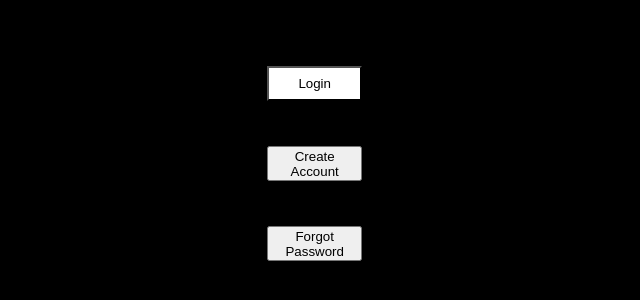
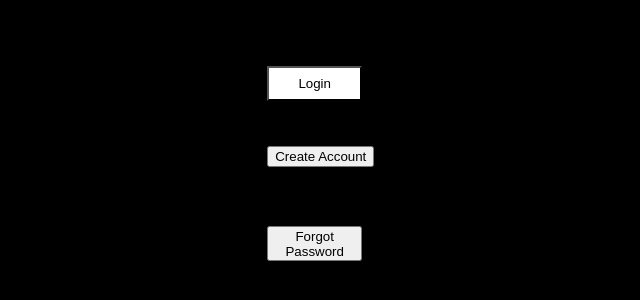
Before and after one commit to Dreadreincarnation/Legacy-chat.com, a plain HTML site: page index.html in a window 1280 px wide. Shown: the part 174-474 px from the top of the page, without its empty margins (360-1000 px from the left). Drawn offline with Linux system fonts and the light colour scheme.

Commit message:
Update style.css
Signed-off-by: Dreadreincarnation <132242461+Dreadreincarnation@users.noreply.github.com>

```diff
--- a/style.css
+++ b/style.css
@@ -20,12 +20,10 @@
   left: 49%;
 }
 #Crac{
+  position: fixed;
   top: 40%;
   display: block;
-  position: fixed;
-  left: 49%;
-  height: 35px;
-  width: 95px;
+  left: 49%
 }
 #createtxt{
   display: none;
```
